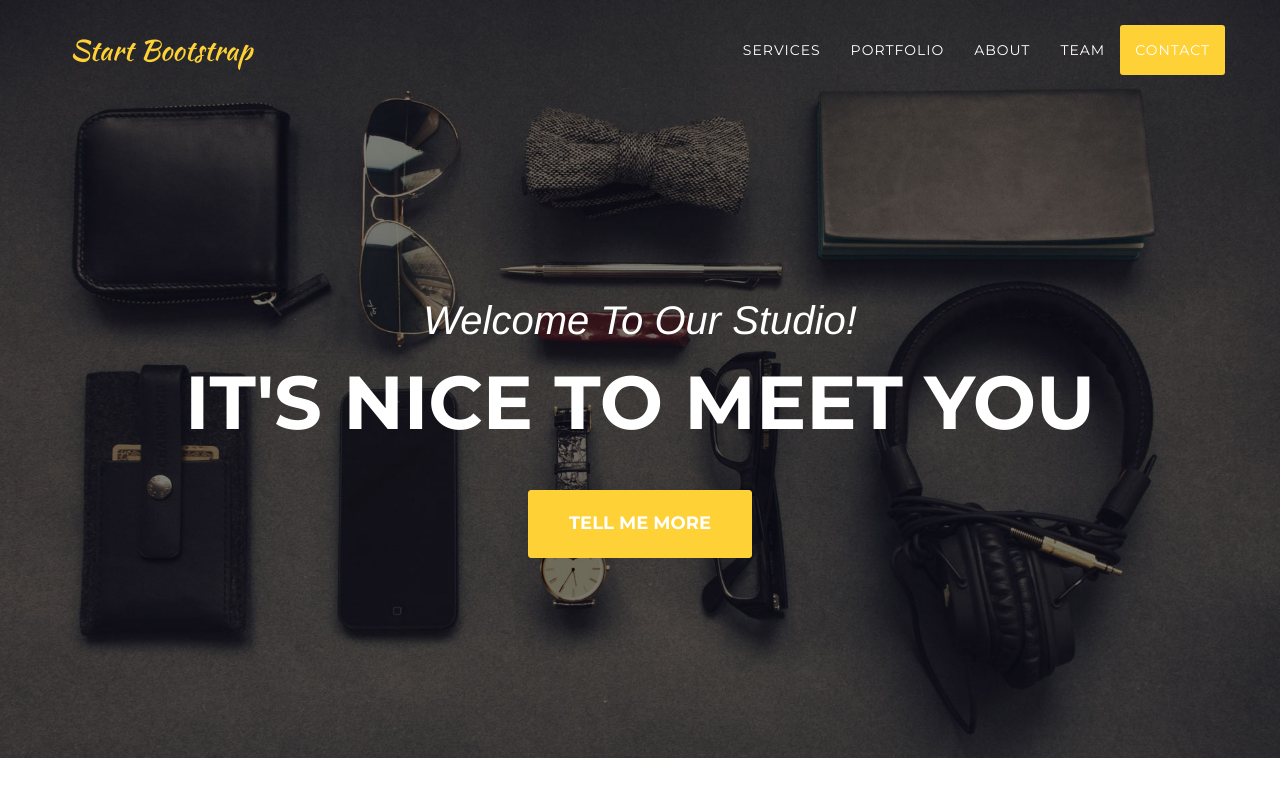
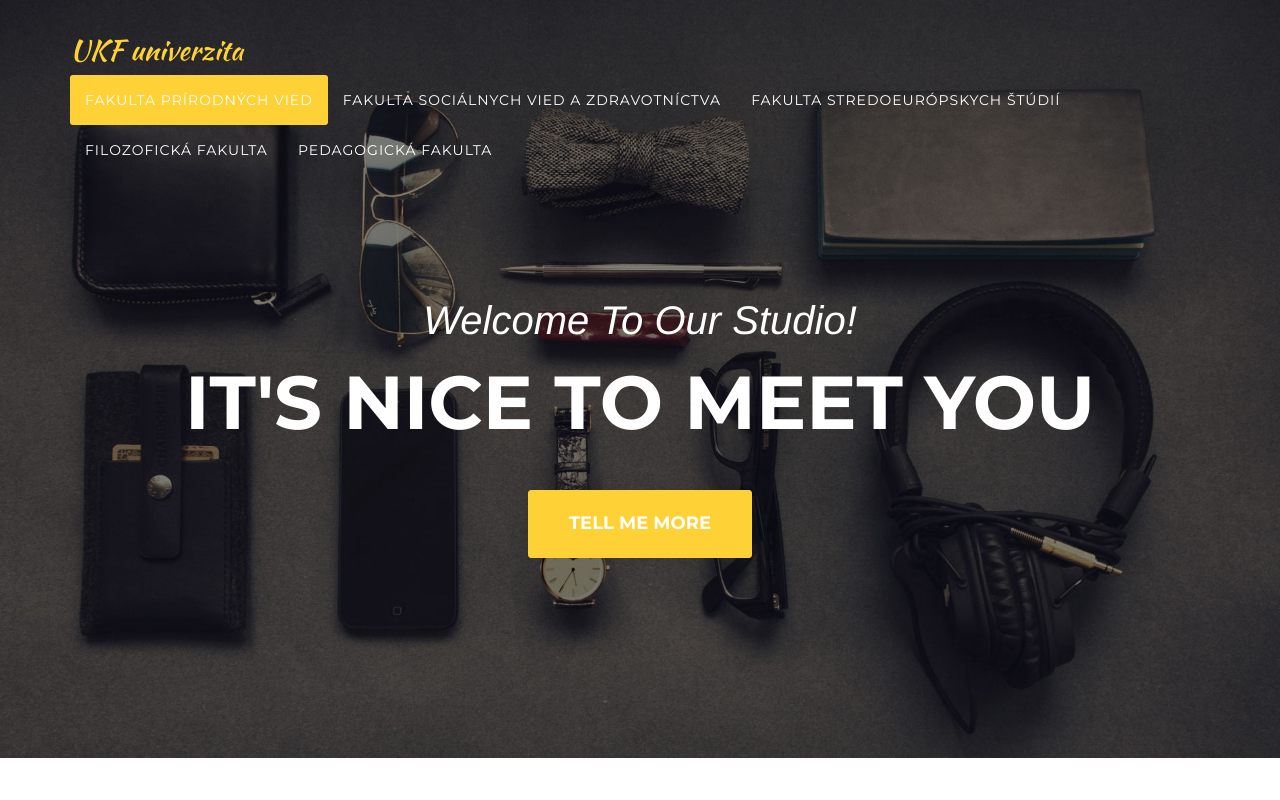
Before and after one commit to JSurovka/Den-otvorenych-dveri, a website: page startbootstrap-agency-gh-pages/fpv.html in a window 1280 px wide. Shown: the top 800 px of the page. Drawn offline with nearby package versions, Linux system fonts and the light colour scheme; a web font is replaced by a local one.

Commit message:
Vytvorenie prepojení pre navigáciu stránok

```diff
--- a/startbootstrap-agency-gh-pages/fpv.html
+++ b/startbootstrap-agency-gh-pages/fpv.html
@@ -36,6 +36,7 @@
 <body id="page-top" class="index">
 
 <!-- Navigation -->
+<!-- Navigation -->
 <nav id="mainNav" class="navbar navbar-default navbar-custom navbar-fixed-top">
     <div class="container">
         <!-- Brand and toggle get grouped for better mobile display -->
@@ -43,7 +44,7 @@
             <button type="button" class="navbar-toggle" data-toggle="collapse" data-target="#bs-example-navbar-collapse-1">
                 <span class="sr-only">Toggle navigation</span> Menu <i class="fa fa-bars"></i>
             </button>
-            <a class="navbar-brand page-scroll" href="#page-top">Start Bootstrap</a>
+            <a class="navbar-brand page-scroll" href="index.html">UKF univerzita</a>
         </div>
 
         <!-- Collect the nav links, forms, and other content for toggling -->
@@ -53,19 +54,19 @@
                     <a href="#page-top"></a>
                 </li>
                 <li>
-                    <a class="page-scroll" href="#services">Services</a>
+                    <a class="page-scroll" href="#page-top">Fakulta prírodných vied</a>
                 </li>
                 <li>
-                    <a class="page-scroll" href="#portfolio">Portfolio</a>
+                    <a class="page-scroll" href="fsvz.html">Fakulta sociálnych vied a zdravotníctva</a>
                 </li>
                 <li>
-                    <a class="page-scroll" href="#about">About</a>
+                    <a class="page-scroll" href="fss.html">Fakulta stredoeurópskych štúdií</a>
                 </li>
                 <li>
-                    <a class="page-scroll" href="#team">Team</a>
+                    <a class="page-scroll" href="ff.html">Filozofická fakulta</a>
                 </li>
                 <li>
-                    <a class="page-scroll" href="#contact">Contact</a>
+                    <a class="page-scroll" href="pf.html">Pedagogická fakulta</a>
                 </li>
             </ul>
         </div>
```
Also changed, not shown: startbootstrap-agency-gh-pages/ff.html (+6 -6 lines), startbootstrap-agency-gh-pages/fss.html (+7 -6 lines), startbootstrap-agency-gh-pages/fsvz.html (+6 -6 lines), startbootstrap-agency-gh-pages/pf.html (+6 -6 lines).
